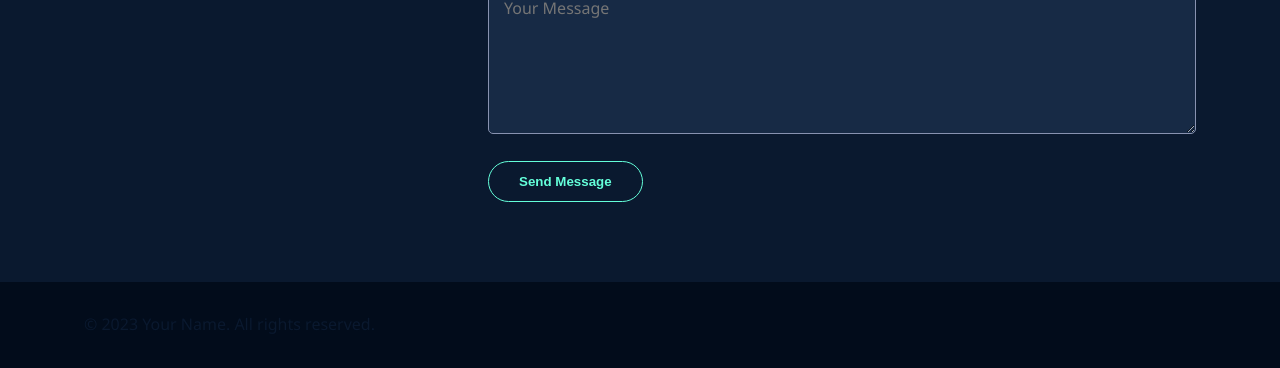
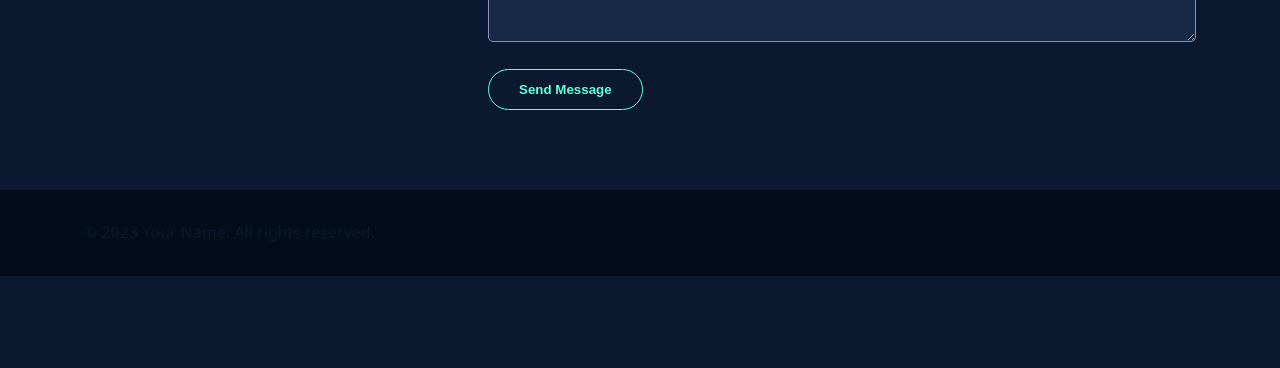
Before and after one commit to Staphanwink/sach, a plain HTML site: page index.html in a window 1280 px wide. Shown: the part 3057-3425 px from the top of the page. After the commit the page ends 3333 px from the top, so only its background shows below. Drawn offline with Linux system fonts and the light colour scheme.

Commit message:
fourth commit

```diff
--- a/style.css
+++ b/style.css
@@ -523,7 +523,7 @@ header .container {
 .form-group input,
 .form-group textarea {
     width: 100%;
-    padding: 12px 15px;
+    padding: 5px 5px;
     border: 1px solid #ddd;
     border-radius: 5px;
     font-family: inherit;
@@ -536,10 +536,11 @@ header .container {
     outline: none;
     border-color: var(--primary-color);
     box-shadow: 0 0 0 3px rgba(52, 152, 219, 0.2);
+
 }
 
 .form-group textarea {
-    min-height: 150px;
+    min-height: 100px;
     resize: vertical;
 }
 
```
